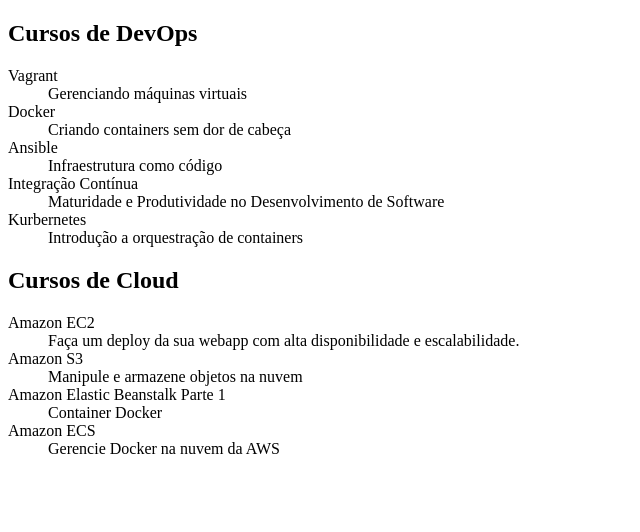
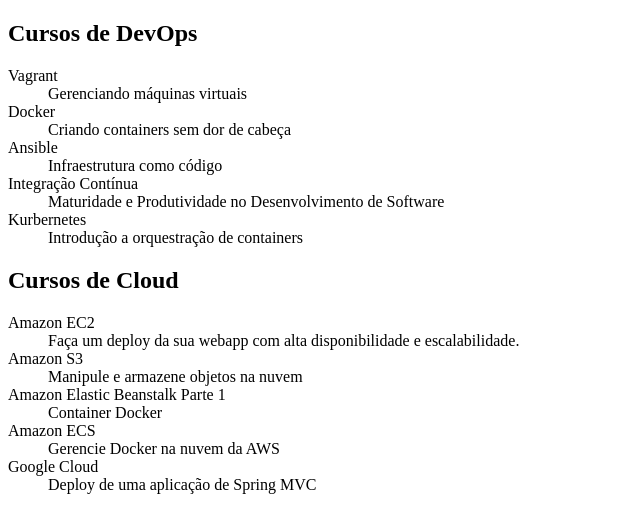
Before and after one commit to LucasRodriguees/alura-git, a plain HTML site: page index.html in a window 1280 px wide. Shown: the whole page, without its empty margins (0-640 px from the left). Drawn offline with Linux system fonts and the light colour scheme.

Commit message:
Curso de Google Cloud adicionado

```diff
--- a/index.html
+++ b/index.html
@@ -37,6 +37,9 @@
 
         <dt>Amazon ECS</dt>
         <dd>Gerencie Docker na nuvem da AWS</dd>
+
+        <dt>Google Cloud</dt>
+        <dd>Deploy de uma aplicação de Spring MVC</dd>
     </dl>
 </body>
 </html>
```
